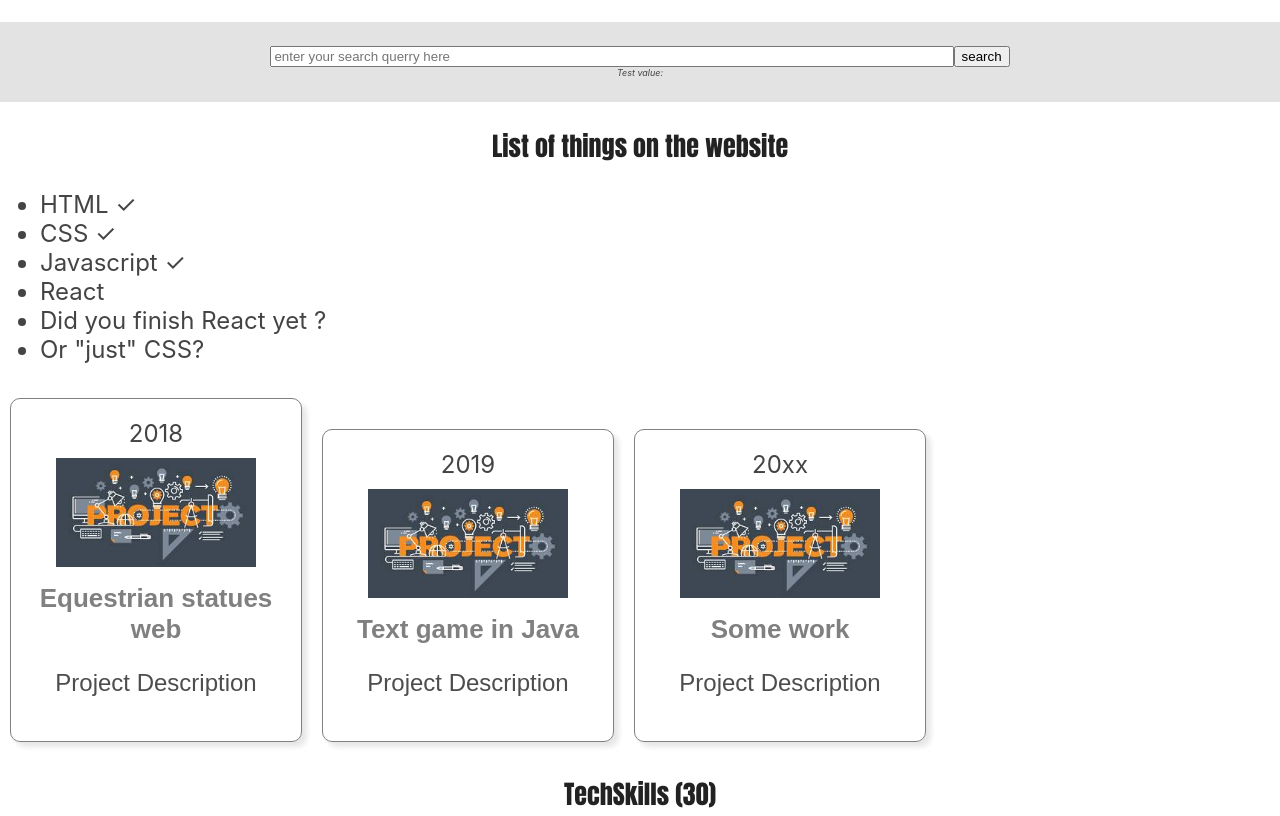
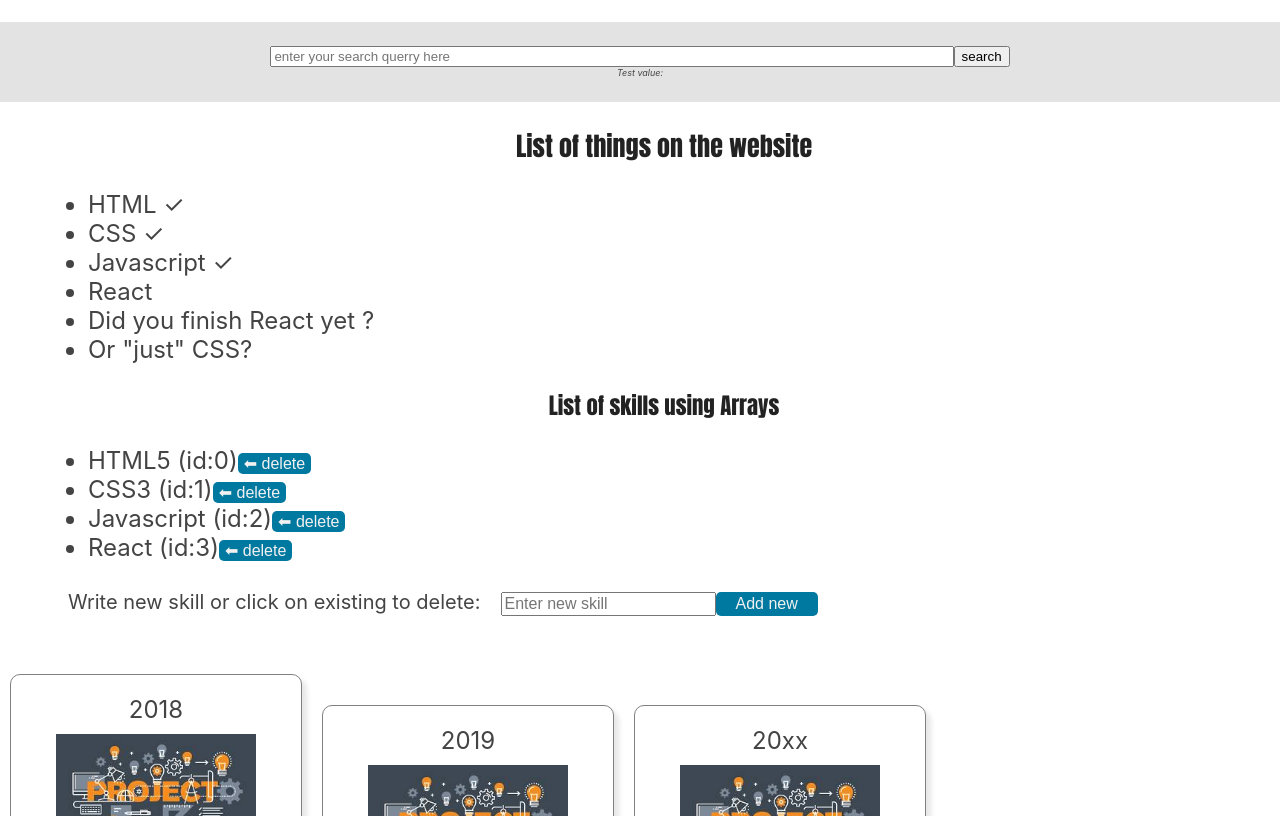
Before and after one commit to TiborKopca/ReactApp2023, a React (Vite) app: page / in a window 1280 px wide. Shown: the part 383-1199 px from the top of the page. Built offline with nearby package versions, Linux system fonts and the light colour scheme.

Commit message:
updating array states

```diff
--- a/src/Body.jsx
+++ b/src/Body.jsx
@@ -1,6 +1,6 @@
 import Card from "./components/Card.jsx";
 import Button from "./components/Button/Button.jsx";
-import List from "./components/List.jsx";
+import List from "./components/ListArray/List.jsx";
 import ListTech from "./components/ListTechs.jsx";
 import {techs} from "./components/Data/Data.jsx";
 import SearchBar from "./components/SearchBar/SearchBar.jsx";
@@ -27,4 +27,4 @@ function Body() {
     </>
   );
 }
-export default Body;
+export default Body
--- a/src/components/ContactForm/ContactForm.jsx
+++ b/src/components/ContactForm/ContactForm.jsx
@@ -40,26 +40,35 @@ function ContactForm() {
     setConditions(event.target.value);
   }
   function handleFirstNameChange(e) {
-    person.firstName = e.target.value;
+    // this only mutates the state from past render
+    // person.firstName = e.target.value;
     setPerson({
-        ...person, // Copy the old fields
-        firstName: e.target.value // But override this one
+        ...person,                  // Copy the old fields
+        firstName: e.target.value   // But override this one
       });
   }
-  function handleLastNameChange(e) {
-    person.lastName = e.target.value;
+
+//   function handleLastNameChange(e) {
+//     setPerson({
+//         ...person,                  // Copy the old fields
+//         lastName: e.target.value    // But override this one
+//       });
+//   }
+
+  function handleEmailChange(e) {
     setPerson({
-        ...person, // Copy the old fields
-        lastName: e.target.value // But override this one
+        ...person,                  // Copy the old fields
+        email: e.target.value       // But override this one
       });
   }
-  function handleEmailChange(e) {
-    person.email = e.target.value;
+  //DYNAMIC NAME TO A PROPERTY USING [], this handler is used in "last name" input field instead of "handleLastNameChange"
+  function handlePersonChange(e){
     setPerson({
-        ...person, // Copy the old fields
-        email: e.target.value // But override this one
-      });
+        ...person,
+        [e.target.name]: e.target.value
+    });
   }
+
   return (
     <div id="contact" className={styles.contactFormWrapper}>
       <h3>Contact me, or leave a comment</h3>
@@ -77,8 +86,9 @@ function ContactForm() {
         <input
             id="inputLastName"
             className={styles.nameInput}
+            name="lastName"
             value={person.lastName}
-            onChange={handleLastNameChange}
+            onChange={handlePersonChange}
         />
         <label htmlFor="inputEmail">Email:(required)</label>
         <input
@@ -89,6 +99,7 @@ function ContactForm() {
             required
         />
         <div className={styles.testParagraph}>TestValue/default is : {person.firstName} {person.lastName}, {person.email}</div>
+
         <label htmlFor="inputName">Name (required)</label>
         <input
           id="inputName"
@@ -96,7 +107,6 @@ function ContactForm() {
           placeholder="enter your name"
           value={name}
           onChange={handleNameChange}
-
           required
         />
         <label htmlFor="inputStar">How many slaps do you want?</label>
--- a/src/components/List.jsx
+++ /dev/null
@@ -1,54 +0,0 @@
-import propTypes from "prop-types";
-
-const skill1 = "HTML";
-const skill2 = "CSS";
-const skill3 = "Javascript";
-const skill4 = "React";
-
-function Item({ name, isDone}) {
-  if (isDone) {
-    return <li className="item">{name} &#x2713;</li>;
-  }
-  //we can use also nothing => return null;
-  return <li className="item">{name}</li>;
-}
-
-function TernaryItem({ name, isDone }) {
-  return (
-    <li className="item">
-      {isDone ? (
-        "Did you finish " + name + " yet ?"
-      ) : (
-        <del>You should stop wasting your time and learn {skill4} already!</del>
-      )}
-    </li>
-  );
-}
-function AndOperatorItem(props) {
-  return (
-    <li className="item">
-      {props.name} {props.isDone && " done also!"}
-    </li>
-  );
-}
-
-export default function List() {
-  return (
-    <section>
-      <h2>List of things on the website</h2>
-      <ul>
-        <Item isDone={true} name={skill1} />
-        <Item isDone={true} name={skill2} />
-        <Item isDone={true} name={skill3} />
-        <AndOperatorItem isDone={false} name={skill4} />
-        <TernaryItem isDone={true} name={skill4} />
-        <li>Or &quot;just&quot; {skill2.toUpperCase()}?</li>
-      </ul>
-    </section>
-  );
-}
-//PROPS VALIDATION
-Item.propTypes,TernaryItem.propTypes,AndOperatorItem.propTypes = ({
-    name: propTypes.string.isRequired,
-    isDone: propTypes.bool.isRequired,
-  });
--- /dev/null
+++ b/src/components/ListArray/List.jsx
@@ -0,0 +1,103 @@
+import propTypes from "prop-types";
+import { useState } from "react";
+import styles from "./List.module.css";
+
+const skill1 = "HTML";
+const skill2 = "CSS";
+const skill3 = "Javascript";
+const skill4 = "React";
+
+function Item({ name, isDone}) {
+  if (isDone) {
+    return <li className="item">{name} &#x2713;</li>;
+  }
+  //we can use also nothing => return null;
+  return <li className="item">{name}</li>;
+}
+
+function TernaryItem({ name, isDone }) {
+  return (
+    <li className="item">
+      {isDone ? (
+        "Did you finish " + name + " yet ?"
+      ) : (
+        <del>You should stop wasting your time and learn {skill4} already!</del>
+      )}
+    </li>
+  );
+}
+function AndOperatorItem(props) {
+  return (
+    <li className="item">
+      {props.name} {props.isDone && " done also!"}
+    </li>
+  );
+}
+
+export default function List() {
+  //arrays has ids, automatically
+  /*
+  let people = [
+    { id: 0, name: 'Marta Colvin Andrade' },
+    { id: 1, name: 'Lamidi Olonade Fakeye'},
+    { id: 2, name: 'Louise Nevelson'},
+  ]
+  */
+  const [skills, setSkills] = useState(["HTML5","CSS3","Javascript","React"]);
+
+  //LIST/ARRAY HANDLERS
+    function handleAddSkill(){
+      const newSkill = document.getElementById('skillInput').value;
+      document.getElementById('skillInput').value = '';
+      //setSkills((skills) => [...skills, newSkill])
+      //s === previous state
+      setSkills((s) => [...s, newSkill])
+
+    }
+    function handleRemoveSkill(index){
+      //setSkills(skills.filter((element, i) => i== index))
+        setSkills(skills.filter((_, i) => i!== index))
+    }
+  return (
+    <section className={styles.listSection}>
+      <h2>List of things on the website</h2>
+      <ul>
+        <Item isDone={true} name={skill1} />
+        <Item isDone={true} name={skill2} />
+        <Item isDone={true} name={skill3} />
+        <AndOperatorItem isDone={false} name={skill4} />
+        <TernaryItem isDone={true} name={skill4} />
+        <li>Or &quot;just&quot; {skill2.toUpperCase()}?</li>
+      </ul>
+
+      <h3>List of skills using Arrays</h3>
+      <ul>
+        {skills.map((skill, index) => <li
+                                        key={index}
+                                        >{skill} (id:{index})
+                                        <button
+                                          className={styles.listDeleteButton}
+                                          onClick={()=> handleRemoveSkill(index)}
+                                          >&#x2B05; delete</button>
+                                        </li>)}
+      </ul>
+      <label htmlFor="skillInput">Write new skill or click on existing to delete:</label>
+      <input
+          className={styles.inputNewSkill}
+          type="text"
+          id="skillInput"
+          placeholder="Enter new skill"
+      />
+      <button
+        className={styles.addNewSkillButton}
+        onClick={handleAddSkill}
+        >Add new
+      </button>
+    </section>
+  );
+}
+//PROPS VALIDATION
+Item.propTypes,TernaryItem.propTypes,AndOperatorItem.propTypes = ({
+    name: propTypes.string.isRequired,
+    isDone: propTypes.bool.isRequired,
+  });
--- /dev/null
+++ b/src/components/ListArray/List.module.css
@@ -0,0 +1,29 @@
+.listSection{
+    margin-bottom: 2em;
+    margin-left:2em;
+}
+.addNewSkillButton{
+    display: inline;
+    font-size: medium;
+
+    /* border: 0.2em solid black; */
+    background-color: var(--contactButtonColor);
+    color: var(--baseTextColor);
+    padding: 0.2em 20px;
+    border-radius: 5px;
+    border:none;
+    cursor: pointer;
+}
+.inputNewSkill{
+    font-size: medium;
+}
+.listDeleteButton{
+    display: inline;
+    font-size: medium;
+    background-color: var(--contactButtonColor);
+    color: var(--baseTextColor);
+
+    border-radius: 5px;
+    border:none;
+    cursor: pointer;
+}
--- a/src/components/SearchBar/SearchBar.jsx
+++ b/src/components/SearchBar/SearchBar.jsx
@@ -17,7 +17,7 @@ export default function SearchBar() {
   const handleChange = (event) => {
     const name = event.target.name;
     const value = event.target.value;
-    //SPREAD OPERATOR TO ITERATE ALL PROPERTIES IN OBJECT
+    //SPREAD OPERATOR TO ITERATE ALL PROPERTIES IN OBJECT WITH A DYNAMIC NAME
     //Object is inside arrow function
     //setInputs((values) => ({ ...values, searchInputField:event.target.value }));
     setInputs((values) => ({ ...values, [name]: value }));
```
